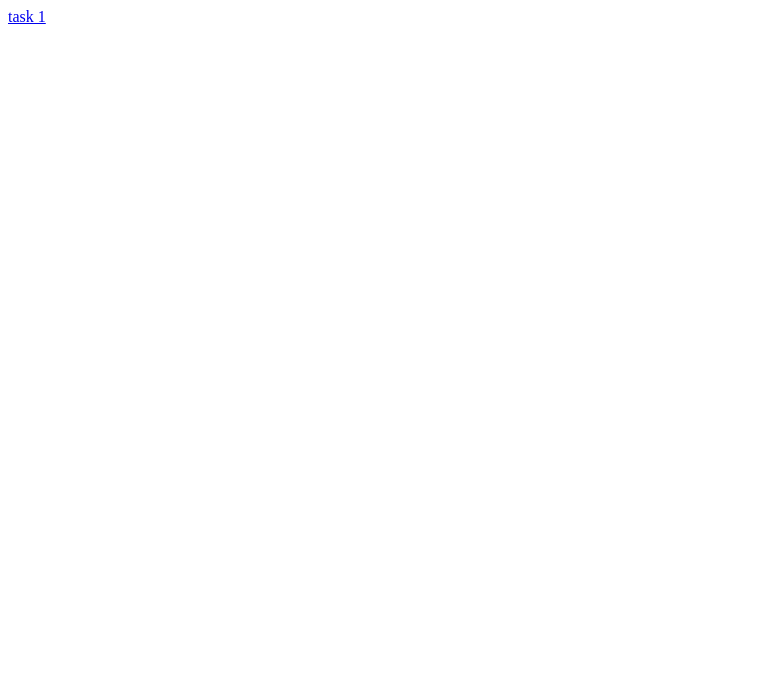
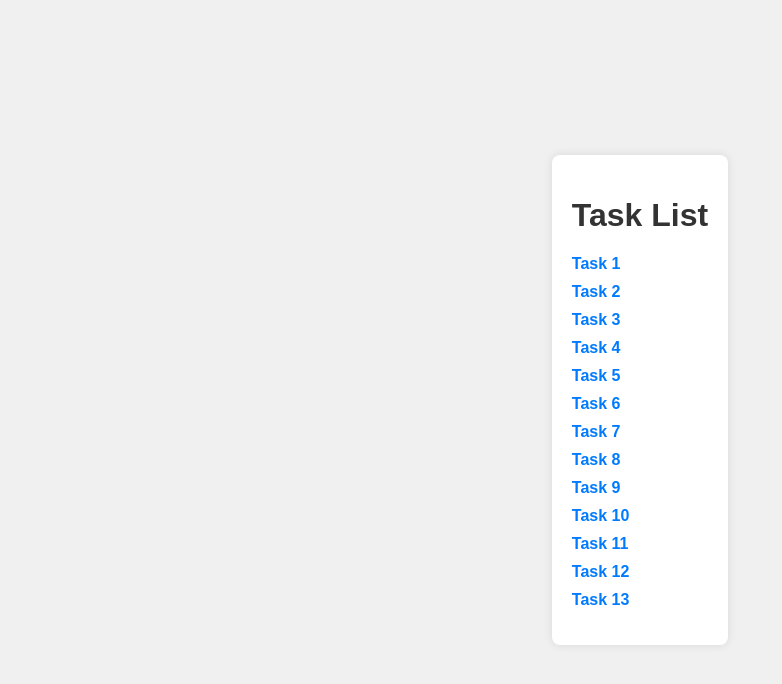
Before and after one commit to NimraQasim/MyfirstProject, a plain HTML site: page index.html in a window 1280 px wide. Shown: the whole page, without its empty margins (0-782 px from the left). Drawn offline with Linux system fonts and the light colour scheme.

Commit message:
listing styled

```diff
--- a/index.html
+++ b/index.html
@@ -3,21 +3,63 @@
 <head>
     <meta charset="UTF-8">
     <meta name="viewport" content="width=device-width, initial-scale=1.0">
-    <title>Document</title>
+    <title>Task List</title>
+    <style>
+        body {
+            font-family: Arial, sans-serif;
+            background-color: #f0f0f0;
+            margin: 0;
+            padding: 0;
+            display: flex;
+            justify-content: center;
+            align-items: center;
+            height: 100vh;
+        }
+        .container {
+            background-color: #fff;
+            padding: 20px;
+            border-radius: 8px;
+            box-shadow: 0 0 10px rgba(0, 0, 0, 0.1);
+        }
+        h1 {
+            text-align: center;
+            color: #333;
+        }
+        .task-list {
+            list-style: none;
+            padding: 0;
+        }
+        .task-list li {
+            margin: 10px 0;
+        }
+        .task-list a {
+            text-decoration: none;
+            color: #007BFF;
+            font-weight: bold;
+        }
+        .task-list a:hover {
+            text-decoration: underline;
+        }
+    </style>
 </head>
 <body>
-    <div>
-        <a href="/html_1/index.html">task 1</a>
-        <a href="/html.2_3/index.html"></a>
-        <a href="/html.3_4/index.html"></a>
-        <a href="/html.4_5/index.html"></a>
-        <a href="/html.5_6/index.html"></a>
-        <a href="/html.6_7/index.html"></a>
-        <a href="/html.7_8/index.html"></a>
-        <a href="/html.8_9/index.html"></a>
-        <a href="/html.10_11/index.html"></a>
-        <a href="/html.11_12/index.html"></a>
-
+    <div class="container">
+        <h1>Task List</h1>
+        <ul class="task-list">
+            <li><a href="/html_1/index.html">Task 1</a></li>
+            <li><a href="/html_2/index.html">Task 2</a></li>
+            <li><a href="/html_3/index.html">Task 3</a></li>
+            <li><a href="/html_4/index.html">Task 4</a></li>
+            <li><a href="/html_5/index.html">Task 5</a></li>
+            <li><a href="/html_6/index.html">Task 6</a></li>
+            <li><a href="/html_7/index.html">Task 7</a></li>
+            <li><a href="/html_8/index.html">Task 8</a></li>
+            <li><a href="/html_9/index.html">Task 9</a></li>
+            <li><a href="/html_10/index.html">Task 10</a></li>
+            <li><a href="/html_11/index.html">Task 11</a></li>
+            <li><a href="/html_12/index.html">Task 12</a></li>
+            <li><a href="/html_13/index.html">Task 13</a></li>
+        </ul>
     </div>
 </body>
 </html>
```
